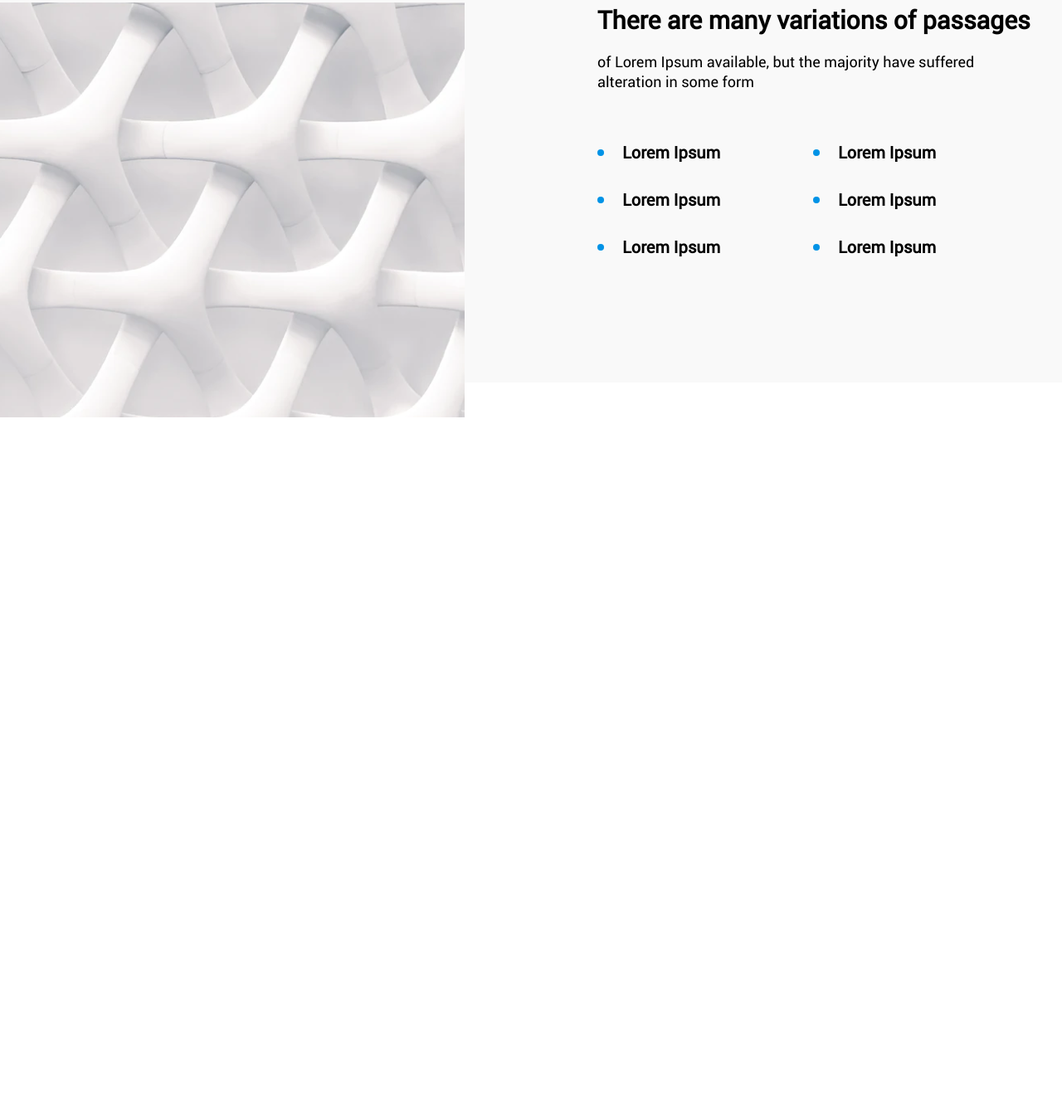
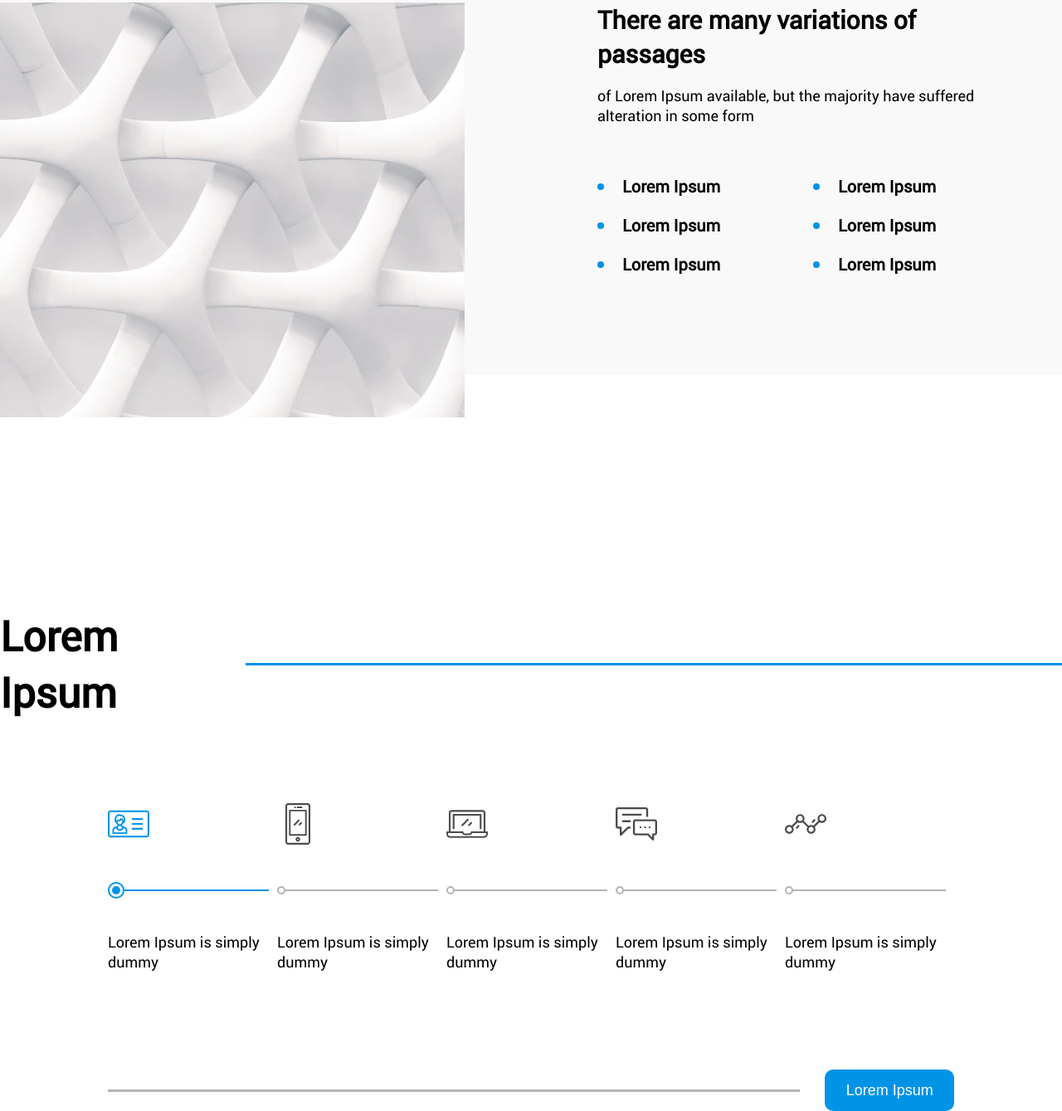
Before and after one commit to oggyrock/tt_vav, a website built with Parcel: page src/index.html in a window 1280 px wide. Shown: the part 2997-4336 px from the top of the page at 83% size. Before the commit the page ends 3500 px from the top, so only its background shows below. Built offline with nearby package versions, Linux system fonts and the light colour scheme.

Commit message:
sixth section added

```diff
--- a/src/index.html
+++ b/src/index.html
@@ -179,6 +179,78 @@
           </ul>
         </div>
       </section>
+      <section class="sixth">
+        <div class="sixth__head">
+          <h4 class="sixth__header">Lorem Ipsum</h4>
+          <div class="sixth__line"></div>
+        </div>
+        <ul class="sixth__cards">
+          <li class="sixth__card">
+            <img
+              class="sixth__card-image"
+              src="./images/id-card.svg"
+              alt=""
+            >
+            <div class="card__line-block">
+              <div class="card__dot card__dot-active"></div>
+              <div class="card__line"></div>
+            </div>
+            <p class="card__text">Lorem Ipsum is simply dummy</p>
+          </li>
+          <li class="sixth__card">
+            <img
+              class="sixth__card-image"
+              src="./images/smartphone.svg"
+              alt=""
+            >
+            <div class="card__line-block">
+              <div class="card__dot"></div>
+              <div class="card__line"></div>
+            </div>
+            <p class="card__text">Lorem Ipsum is simply dummy</p>
+          </li>
+          <li class="sixth__card">
+            <img
+              class="sixth__card-image"
+              src="./images/laptop.svg"
+              alt=""
+            >
+            <div class="card__line-block">
+              <div class="card__dot"></div>
+              <div class="card__line"></div>
+            </div>
+            <p class="card__text">Lorem Ipsum is simply dummy</p>
+          </li>
+          <li class="sixth__card">
+            <img
+              class="sixth__card-image"
+              src="./images/chat.svg"
+              alt=""
+            >
+            <div class="card__line-block">
+              <div class="card__dot"></div>
+              <div class="card__line"></div>
+            </div>
+            <p class="card__text">Lorem Ipsum is simply dummy</p>
+          </li>
+          <li class="sixth__card">
+            <img
+              class="sixth__card-image"
+              src="./images/line-chart.svg"
+              alt=""
+            >
+            <div class="card__line-block">
+              <div class="card__dot"></div>
+              <div class="card__line"></div>
+            </div>
+            <p class="card__text">Lorem Ipsum is simply dummy</p>
+          </li>
+        </ul>
+        <div class="sixth__footer">
+          <div class="sixth__footer-line"></div>
+          <button class="sixth__button">Lorem Ipsum</button>
+        </div>
+      </section>
     </main>
     <footer></footer>
     <script src="https://unpkg.com/swiper/swiper-bundle.min.js"></script>
--- a/src/styles/fifth.scss
+++ b/src/styles/fifth.scss
@@ -30,6 +30,7 @@
 
   &__header {
     font-size: 30px;
+    max-width: 500px;
   }
 
   &__subheader {
@@ -40,13 +41,13 @@
     display: flex;
     flex-wrap: wrap;
     margin-top: 60px;
-    margin-bottom: 120px;
+    margin-bottom: 100px;
   }
 
   &__item {
     position: relative;
     width: 200px;
-    margin: 0 30px 30px;
+    margin: 0 30px 20px;
     font-size: 20px;
     font-weight: bold;
 
--- a/src/styles/main.scss
+++ b/src/styles/main.scss
@@ -9,6 +9,7 @@
 @import "./third.scss";
 @import "./forth.scss";
 @import "./fifth.scss";
+@import "./sixth.scss";
 
 body {
   font-family: "Roboto", Arial, sans-serif;
--- /dev/null
+++ b/src/styles/sixth.scss
@@ -0,0 +1,120 @@
+.sixth {
+  max-width: 1530px;
+  margin: 0 auto;
+  margin-top: 280px;
+
+  &__head {
+    display: flex;
+    align-items: center;
+  }
+
+  &__header {
+    font-size: 50px;
+  }
+
+  &__line {
+    height: 3px;
+    width: 1078px;
+    background-color: #0093e6;
+    margin-left: 26px;
+  }
+
+  &__cards {
+    margin: 100px 130px;
+    display: flex;
+  }
+
+  &__card {
+    margin-right: 10px;
+  }
+
+  &__footer {
+    display: flex;
+    align-items: center;
+  }
+
+  &__footer-line {
+    width: 100%;
+    height: 3px;
+    background-color: #b4b4b4;
+    margin-left: 130px;
+    margin-right: 30px;
+  }
+
+  &__button {
+    width: 230px;
+    height: 50px;
+    color: white;
+    background-color: #0093e6;
+    border-color: transparent;
+    border-radius: 10px;
+    margin-right: 130px;
+    font-size: inherit;
+  }
+}
+
+.card__line-block {
+  margin: 40px 0;
+  height: 20px;
+  display: flex;
+  align-items: center;
+}
+
+.card__dot {
+  width: 10px;
+  height: 10px;
+  box-sizing: border-box;
+  border-radius: 5px;
+  border: 2px solid #b4b4b4;
+  flex-shrink: 0;
+
+  &-active {
+    position: relative;
+    width: 20px;
+    height: 20px;
+    border-radius: 10px;
+    border: 2px solid #0093e6;
+
+    &::after {
+      content: "";
+      display: block;
+      position: absolute;
+      top: 3px;
+      left: 3px;
+      height: 10px;
+      width: 10px;
+      border-radius: 5px;
+      background-color: #0093e6;
+    }
+  }
+}
+
+.card__line {
+  width: 100%;
+  height: 2px;
+  background-color: #b4b4b4;
+
+  &::after {
+    content: "";
+    display: block;
+    width: 0;
+    height: 100%;
+    background-color: #0093e6;
+    animation: progress 5s linear both;
+
+    @keyframes progress {
+      from {
+        width: 0;
+      }
+      to {
+        width: 100%;
+      }
+    }
+  }
+}
+
+@for $i from 1 to 6 {
+  .sixth__card:nth-child(#{$i}) .card__line::after {
+    animation-delay: 5 * ($i - 1) + s;
+  }
+}
```
Also changed, not shown: src/images/chat.svg (added), src/images/id-card.svg (added), src/images/laptop.svg (added), src/images/line-chart.svg (added), src/images/smartphone.svg (added).
